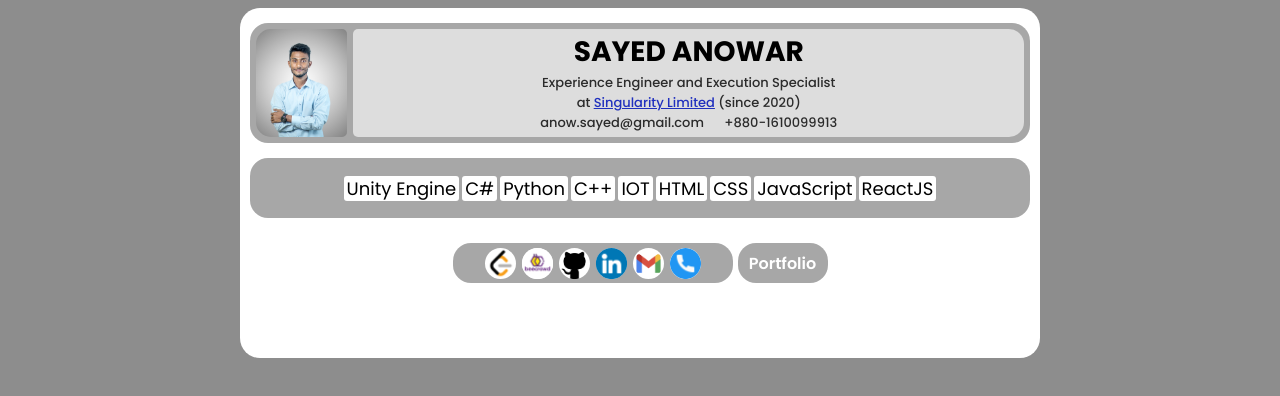
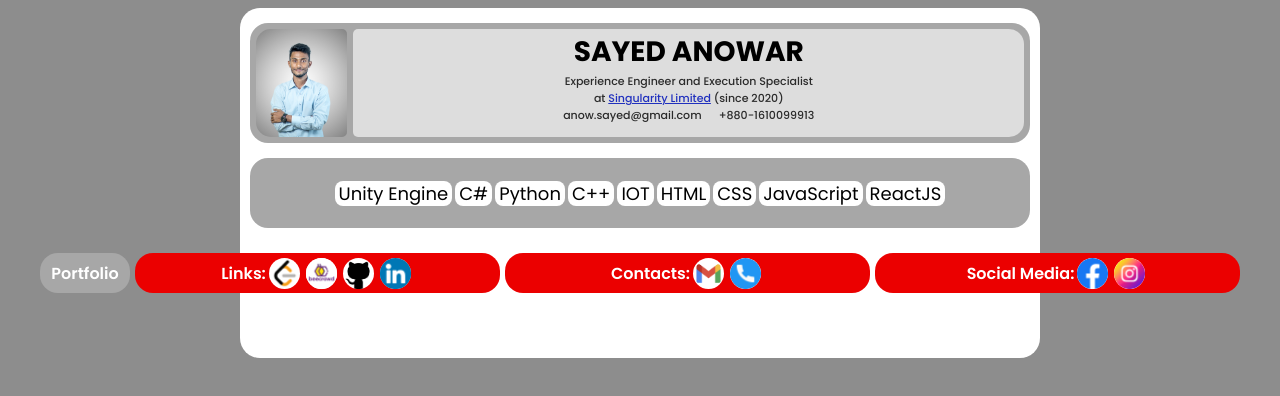
Before and after one commit to SayedXAn/SayedAnowar_Resume_Portfolio, a plain HTML site: page index.html in a window 1280 px wide. Drawn offline with Linux system fonts and the light colour scheme.

Commit message:
Trying to add some modules in responsive way

```diff
--- a/allCss.css
+++ b/allCss.css
@@ -70,7 +70,7 @@ body {
   padding: 0px;
   margin: 0px;
   color: rgb(43, 43, 43);
-  font-size: 13px;
+  font-size: 11px;
   text-align: center;
 
   font-weight: 500;
@@ -81,8 +81,7 @@ body {
   margin: 10px;
   margin-top: 15px;
   border-radius: 18px;
-  padding-left: 5px;
-  padding-right: 5px;
+  padding: 5px;
   min-height: 60px;
   display: flex;
   flex-wrap: wrap;
@@ -94,11 +93,11 @@ body {
 .skills {
   background-color: rgb(255, 255, 255);
   height: 25px;
-  padding-left: 3px;
-  padding-right: 3px;
+  padding-left: 4px;
+  padding-right: 4px;
   margin-top: 2px;
   margin-bottom: 2px;
-  border-radius: 3px;
+  border-radius: 8px;
   display: flex;
   align-items: center;
   justify-content: center;
@@ -107,20 +106,19 @@ body {
 }
 
 .profileLinksPanel {
-  background-color: rgb(167, 167, 167);
+  background-color: rgb(235, 0, 0);
   margin: 0px;
   margin-top: 15px;
 
-  padding-left: 0px;
-  padding-right: 0px;
+  padding-left: 5px;
+  padding-right: 5px;
 
-  min-width: 220px;
+  min-width: 355px;
   border-radius: 18px;
   height: 40px;
   display: flex;
   align-items: center;
   justify-content: center;
-  width: 35%;
 }
 
 .profileLinks {
@@ -204,8 +202,14 @@ body {
 
 .linksWrapper {
   display: flex;
+  align-items: center;
   justify-content: center;
+
   gap: 5px;
+}
+.panelNameText{
+  color: white;
+  font-weight: 600;
 }
 
 
--- a/index.html
+++ b/index.html
@@ -54,7 +54,17 @@
     </div>
 
     <div class="linksWrapper">
+
+      <a class="portfolioHyperlink" href="https://portfolio.sayedanowar.xyz/" target="_blank">
+        <div class="portfolioText">
+          <span>Portfolio</span>
+        </div>
+      </a>
+
       <div class="profileLinksPanel">
+        <div>
+          <p class = "panelNameText">Links: </p>
+        </div>
         <div>
           <a class="profileLinks" href="https://leetcode.com/u/SayedXAn/" target="_blank">
             <img class="profileLogos" src="Photos/leetcode.png" alt="LeetCode" />
@@ -75,6 +85,14 @@
             <img class="profileLogos" src="Photos/linkedin.png" alt="LinkedIn" />
           </a>
         </div>
+      </div>
+
+
+
+      <div class="profileLinksPanel">
+        <div>
+          <p class = "panelNameText"> Contacts: </p>
+        </div>
         <div>
           <a class="profileLinks" href="mailto:anow.sayed@gmail.com" id="emailBtn">
             <img class="profileLogos" src="Photos/gmail.png" alt="Email" />
@@ -87,12 +105,33 @@
         </div>
       </div>
 
-      <a class="portfolioHyperlink" href="https://portfolio.sayedanowar.xyz/" target="_blank">
-        <div class="portfolioText">
-          <span>Portfolio</span>
+
+
+
+
+
+
+      <div class="profileLinksPanel">
+        <div>
+          <p class = "panelNameText"> Social Media: </p>
         </div>
-      </a>
+        <div>
+          <a class="profileLinks" href="https://www.facebook.com/anow.sayed/" target="_blank">
+            <img class="profileLogos" src="Photos/facebook.png" alt="Email" />
+          </a>
+        </div>
+        <div>
+          <a class="profileLinks" href="https://www.instagram.com/sayed13b/" target="_blank">
+            <img class="profileLogos" src="Photos/instagram.png" alt="Phone" />
+          </a>
+        </div>
+
+
+
+      </div>
+      </div>
     </div>
+
 
 
     <div id="toast"></div>
```
Also changed, not shown: Photos/facebook.png (added), Photos/instagram.png (added).
